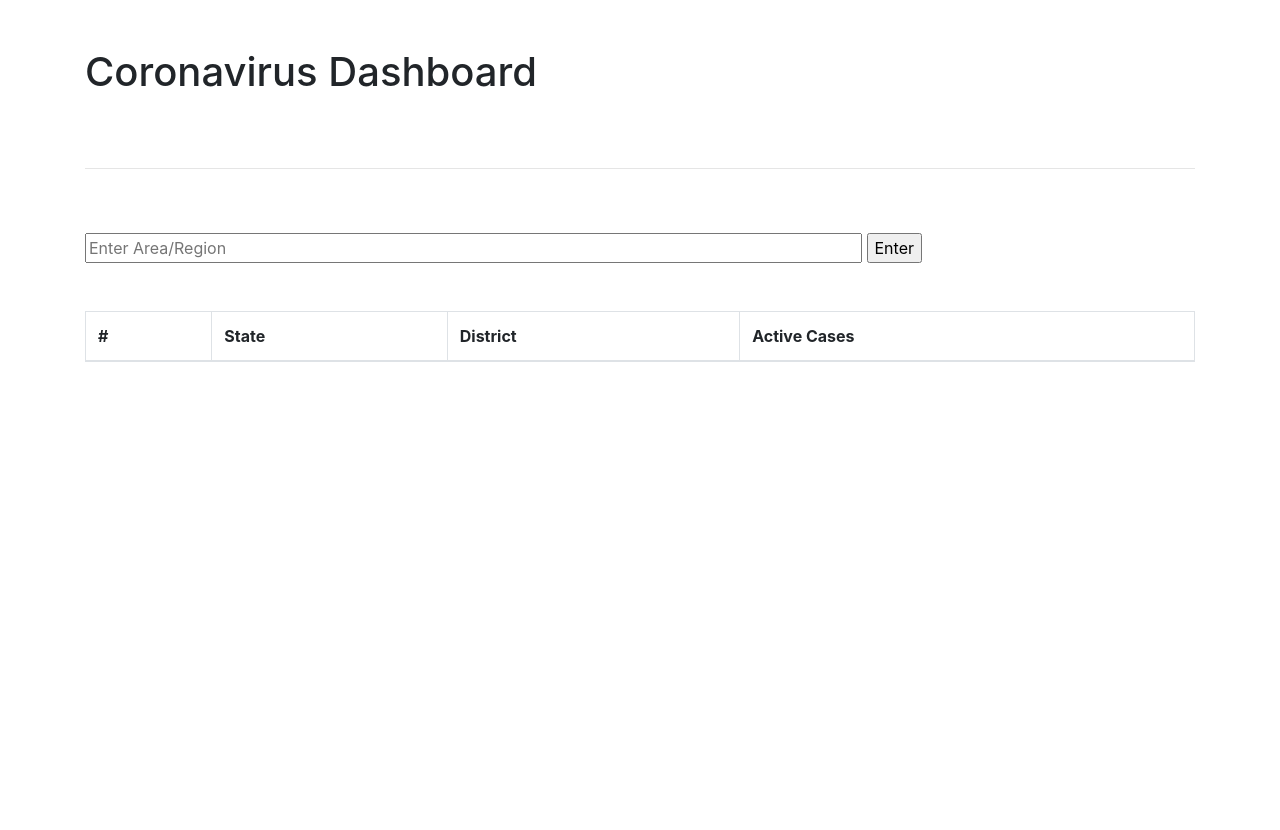
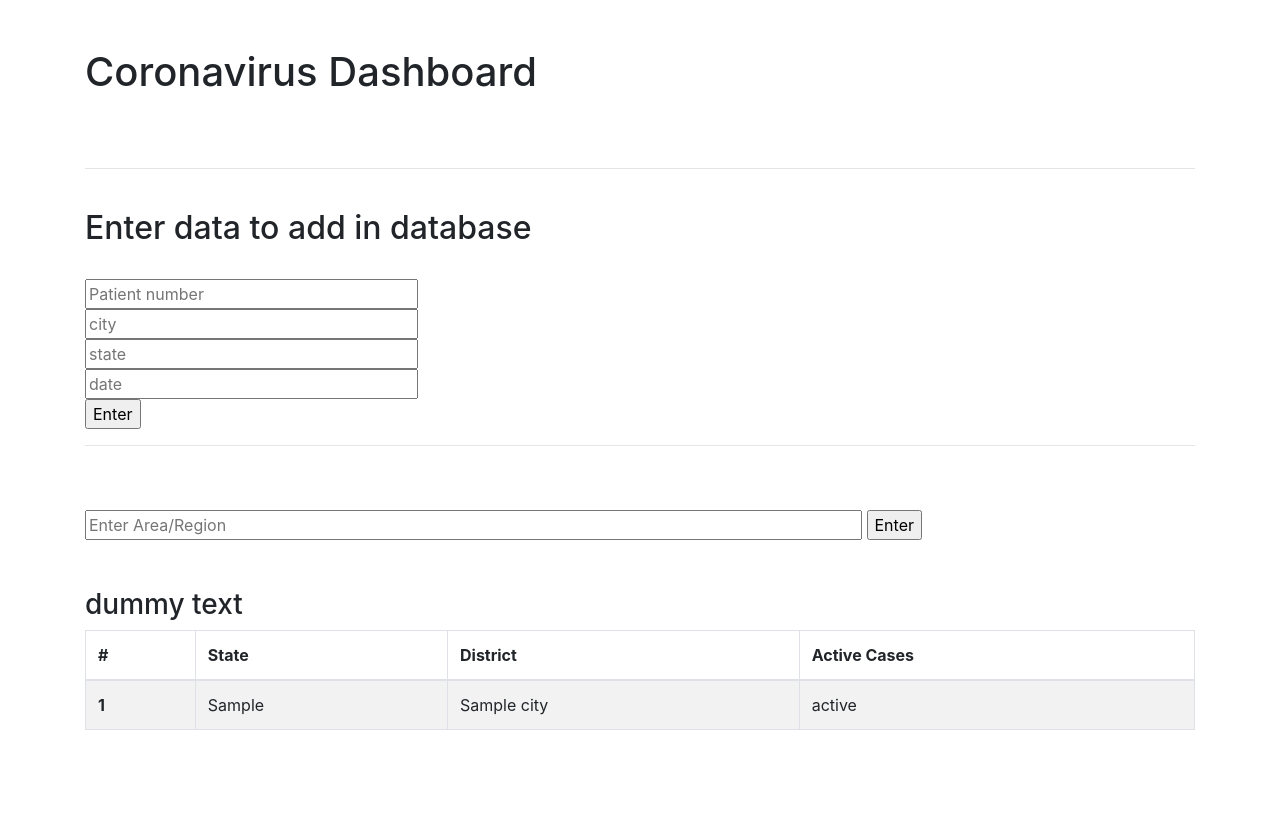
Before and after one commit to sharmanikhil1100/CovidDasboard, a Django app: template covid/templates/home/home.html in a window 1280 px wide. Before the commit the page ends 362 px from the top, so only its background shows below. Run offline with Django 3.2, Linux system fonts and the light colour scheme; the template is opened without the code that fills it: most values are stand-ins (such as "Sample title", 1, 10 or a date in 2020); lists and menus that the app fills with data are empty; some libraries are stand-ins or nearby versions.

Commit message:
Some changes in views.insert

```diff
--- a/covid/templates/home/home.html
+++ b/covid/templates/home/home.html
@@ -20,13 +20,24 @@
 		<h1>Coronavirus Dashboard</h1>
 		<br> <br>
 		<hr>
+		<br>
+		<h2>Enter data to add in database</h2>
+		<br>
+		<form action="insert" method="post">
+			<input type="textbox" name="patient_no" style="width: 30%" placeholder="Patient number"> <br>
+			<input type="textbox" name="city" style="width: 30%" placeholder="city"> <br>
+			<input type="textbox" name="state" style="width: 30%" placeholder="state"> <br>
+			<input type="textbox" name="date" style="width: 30%" placeholder="date"> <br>
+			<input type="submit" value="Enter">
+		</form>
+		<hr>
 		<br> <br>
-		<form action="dashboard/get-all/" method="get">
+		<form action="get-all" method="get">
 			<input type="textbox" style="width: 70%" placeholder="Enter Area/Region">
 			<input type="submit" value="Enter">
 		</form>
 		<br> <br>
-
+		<h3>dummy text</h3>
 		<div class="table-wrapper-scroll-y my-custom-scrollbar">
 
 		<table class="table table-bordered table-striped mb-0">
@@ -37,9 +48,9 @@
 		        <th scope="col">District</th>
 		        <th scope="col">Active Cases</th>
 		      </tr>
-		    </thead>
+			</thead>
 		    <tbody>
-			{% for row in request.body %}
+			{% for row in query_result %}
 		      <tr>
 		        <th scope="row">1</th>
 		        <td>{{ row.patient_no }}</td>
--- a/covid/views.py
+++ b/covid/views.py
@@ -22,6 +22,7 @@
 
         for p in CovidData.objects.raw('SELECT * FROM covid_covidData'):
             query_result.append(p)
+        print(query_result)
         return render(request, 'home/home.html', {
             'state_data':query_result
         })
@@ -29,7 +30,8 @@
 
 def insert(request):
     if request.method=="POST":
-        input_data=json.loads(request.body)
+        print(request.POST)
+        input_data=request.POST # Showing error
         covidData=CovidData()
         covidData.patient_no=input_data["patient_no"]
         covidData.city=input_data["city"]
--- a/dashboard/urls.py
+++ b/dashboard/urls.py
@@ -15,8 +15,10 @@
 """
 from django.contrib import admin
 from django.urls import include, path
+from covid import views
 
 urlpatterns = [
     path('admin/', admin.site.urls),
-    path('covid/', include('covid.urls'))
+    path('covid/', include('covid.urls')),
+    path('', views.index)
 ]
```
